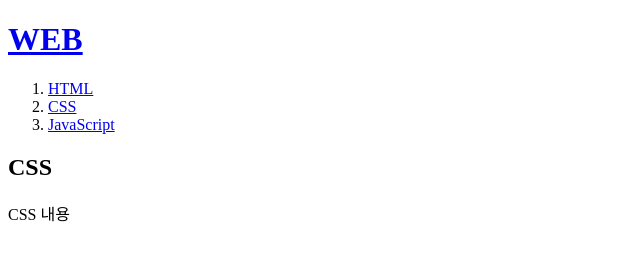
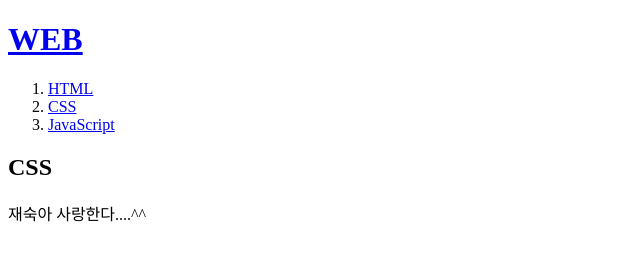
Before and after one commit to wutoto1004/ltk, a plain HTML site: page 2.html in a window 1280 px wide. Shown: the full height of the page, 0-640 px from the left. Drawn offline with Linux system fonts and the light colour scheme.

Commit message:
Add files via upload

```diff
--- a/2.html
+++ b/2.html
@@ -12,7 +12,7 @@
     <li><a href="3.html">JavaScript</a></li>
   </ol>
   <h2>CSS</h2>
-  <p> CSS 내용
+  <p> 재숙아 사랑한다....^^
   </p>
 </body>
 </html>
```
Also changed, not shown: 3.html (+1 -1 lines), index.html (+1 -1 lines).
